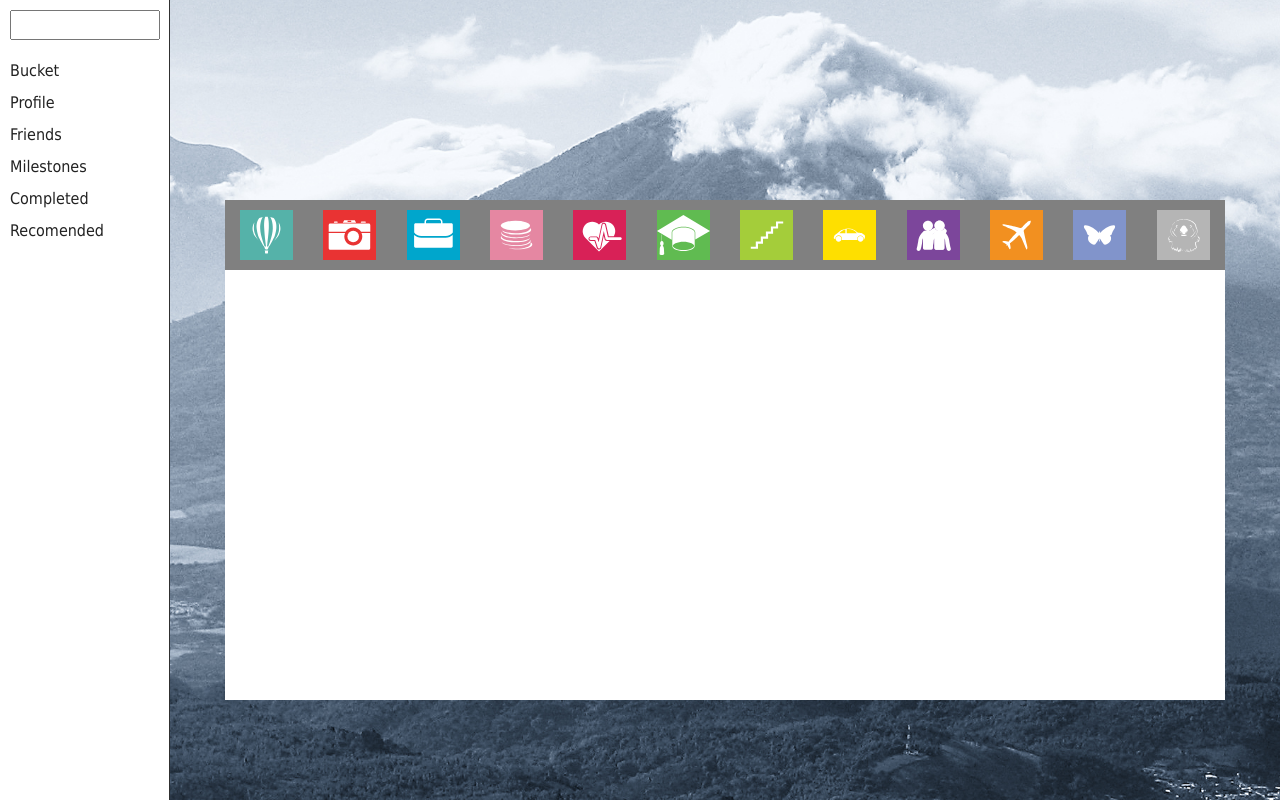
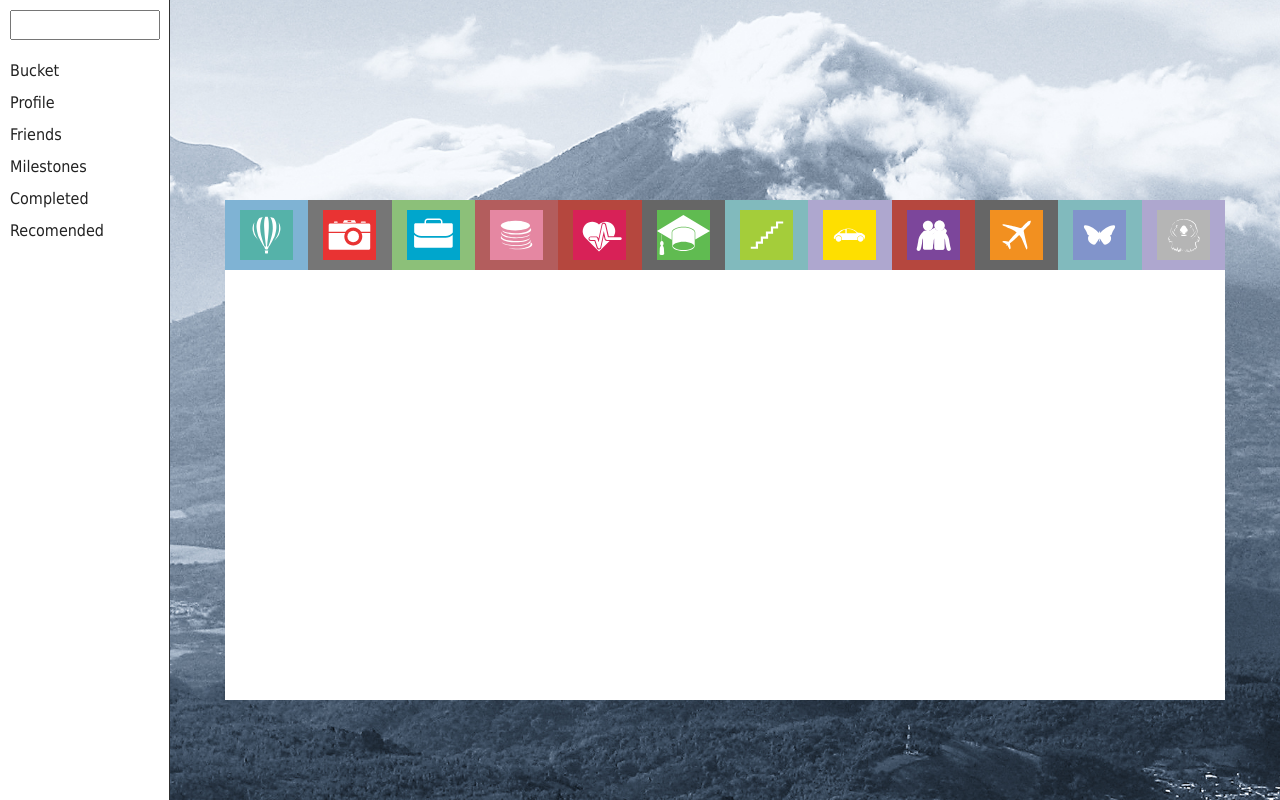
Before and after one commit to NinjaGrisen/buck, a PHP site: page / in a window 1280 px wide. Run offline with PHP 8.4, Linux system fonts and the light colour scheme; style sheets or scripts are compiled from the project's sources.

Commit message:
fungerande icons
inte någon fitt längre ;)

```diff
--- a/style/main.less
+++ b/style/main.less
@@ -266,7 +266,7 @@ tfoot{font-style:italic;}
 
 
 // variables
-@num-icons: 13;
+/*@num-icons: 13;
 
 @icon_color_1: #7FB3D4;
 @icon_color_2: #767676;
@@ -292,4 +292,31 @@ tfoot{font-style:italic;}
   .loop((@i - 1));
 }
 
-.loop(@num-icons);
+.loop(@num-icons);*/
+
+@num-icons: 13;
+
+@icon-colors:
+    #7FB3D4,
+    #767676,
+    #8CC079,
+    #b35d5d,
+    #b5473e,
+       #666,
+    #81BABD,
+    #AEA7CF,
+    #b5473e,
+       #666,
+    #81BABD,
+    #AEA7CF;
+
+
+.generate-icons(@i: length(@icon-colors)) when (@i > 0) {
+    .generate-icons((@i - 1));
+    .icon_@{i} {
+        background-color: extract(@icon-colors, @i);
+        background-image: url('@{images}icons/icon_@{i}.svg');
+    }
+}
+
+.generate-icons();
```
